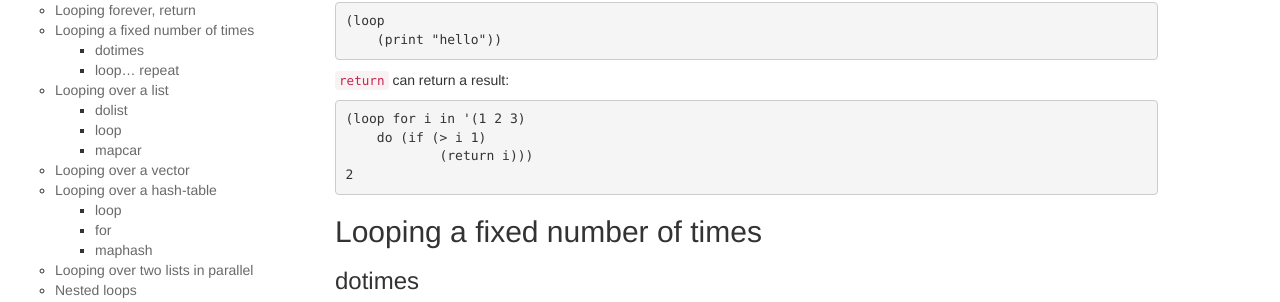
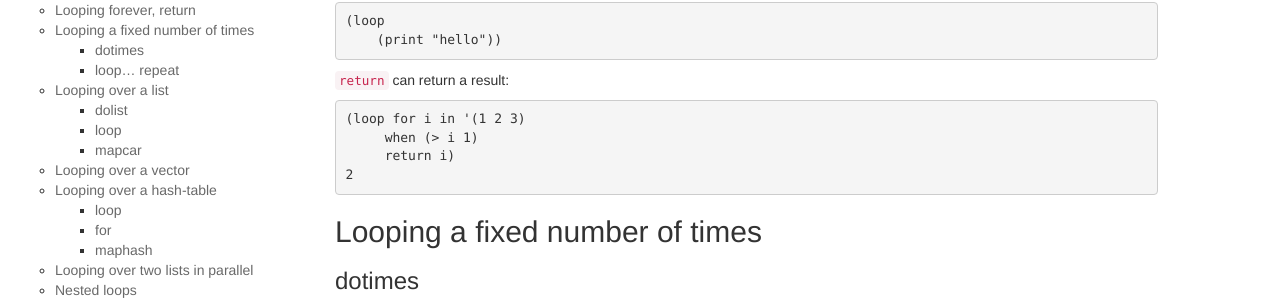
Before and after one commit to LispCookbook/cl-cookbook, a Jekyll site: the page built from iteration.md, in a window 1280 px wide and 900 px high, scrolled down 1660 px. Shown: the part 130-432 px from the top of the window. Built offline with Jekyll 4.4.1, drawn with Linux system fonts in a browser that asks for light colours.

Commit message:
fix loop: do if -> when

```diff
--- a/iteration.md
+++ b/iteration.md
@@ -133,8 +133,8 @@ functional programming as fast as imperative programming.
 
 ~~~lisp
 (loop for i in '(1 2 3)
-    do (if (> i 1)
-            (return i)))
+     when (> i 1)
+     return i)
 2
 ~~~
 
```
